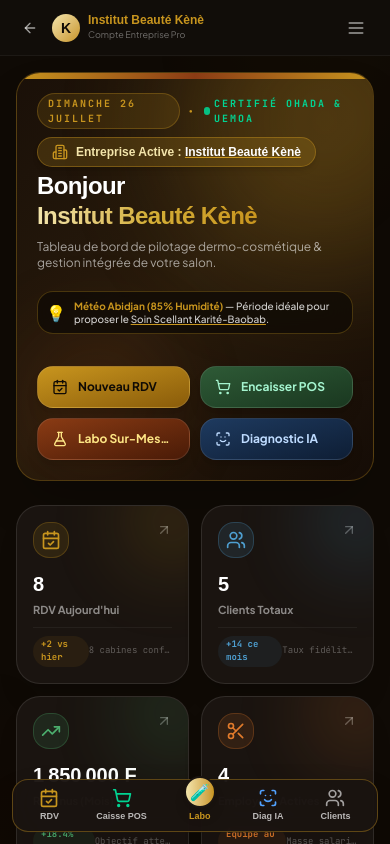
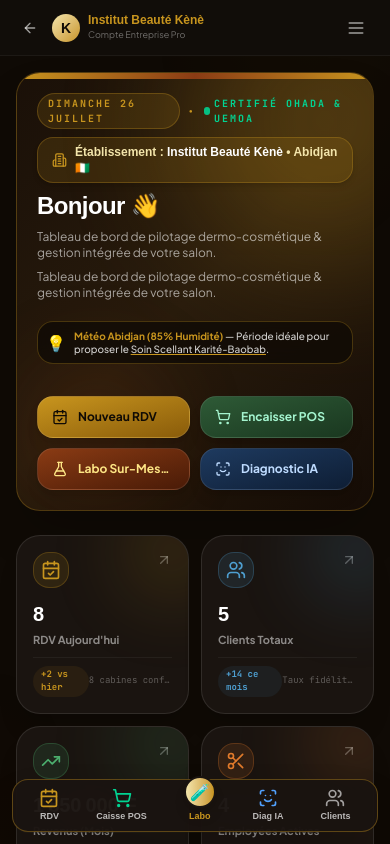
Before and after one commit to Fenezara/kene-os, a Next.js app: page /dashboard in a window 390 px wide. Shown: the top 844 px of the page. Built offline with nearby package versions, Linux system fonts and the light colour scheme; a web font is replaced by a local one.

Commit message:
fix(ui): apply SaaS UX recommendations to hero banner - remove duplicate names and phone numbers in parentheses

```diff
--- a/src/app/(pro)/dashboard/page.tsx
+++ b/src/app/(pro)/dashboard/page.tsx
@@ -66,7 +66,16 @@ const PEAK_HOURS = [
 
 function sanitizeName(raw?: string): string {
   if (!raw || !raw.trim()) return 'Institut Beauté Kènè';
-  const clean = raw.trim();
+  let clean = raw.trim();
+
+  // Strip raw phone numbers in parentheses like (0748894270)
+  clean = clean.replace(/\s*\([\+\d\s\-\.]+\)/g, '').trim();
+
+  // Replace auto-generated client names with elegant salon commercial name
+  if (clean.toLowerCase().includes('cliente kènè') || clean.toLowerCase().includes('cliente kene')) {
+    clean = 'Institut Beauté Kènè';
+  }
+
   if (/^[\+\d\s\-\.\(\)]+$/.test(clean)) {
     return 'Institut Beauté Kènè';
   }
@@ -74,7 +83,7 @@ function sanitizeName(raw?: string): string {
     const stripped = clean.replace(/[\+\d\s]{8,}/g, '').trim();
     if (stripped.length > 2) return stripped;
   }
-  return clean;
+  return clean || 'Institut Beauté Kènè';
 }
 
 export default function ProDashboardPage() {
@@ -104,7 +113,7 @@ export default function ProDashboardPage() {
         try {
           const u = JSON.parse(savedUser);
           if (u.salonName) customSalonName = u.salonName;
-          else if (u.name && !/^[\+\d\s\-\.\(\)]+$/.test(u.name)) customOwnerName = u.name;
+          if (u.name && !/^[\+\d\s\-\.\(\)]+$/.test(u.name)) customOwnerName = u.name;
         } catch (e) {}
       }
       if (!customSalonName && savedAllTenants) {
@@ -219,18 +228,18 @@ export default function ProDashboardPage() {
               </span>
             </div>
 
-            {/* High-Visibility Company Badge */}
-            <div className="inline-flex items-center gap-2 px-3.5 py-1.5 rounded-2xl bg-[#C8951E]/20 border border-[#C8951E]/40 text-[#F3E5AB] text-xs font-bold font-display shadow-md mb-1">
+            {/* Clean Professional Establishment Badge */}
+            <div className="inline-flex items-center gap-2 px-3.5 py-1.5 rounded-2xl bg-[#C8951E]/15 border border-[#C8951E]/30 text-[#F3E5AB] text-xs font-bold font-display shadow-md">
               <Building2 className="w-4 h-4 text-[#C8951E]" />
-              <span>Entreprise Active : <strong className="text-white underline decoration-[#C8951E]">{tenantName}</strong></span>
+              <span>Établissement : <strong className="text-white font-black">{tenantName}</strong> • Abidjan 🇨🇮</span>
             </div>
 
             <h1 className="text-2xl sm:text-4xl font-display font-black text-white tracking-tight leading-tight">
-              {greeting}{ownerName ? `, ${ownerName}` : ''} <br />
-              <span className="bg-gradient-to-r from-[#F3E5AB] via-[#D4AF37] to-[#C8951E] bg-clip-text text-transparent">
-                {tenantName}
-              </span>
+              {greeting}{ownerName ? `, ${ownerName} 👋` : ' 👋'}
             </h1>
+            <p className="text-xs sm:text-sm text-white/60 font-sans max-w-xl">
+              Tableau de bord de pilotage dermo-cosmétique & gestion intégrée de votre salon.
+            </p>
             <p className="text-xs sm:text-sm text-white/60 font-sans max-w-xl">
               Tableau de bord de pilotage dermo-cosmétique & gestion intégrée de votre salon.
             </p>
```
